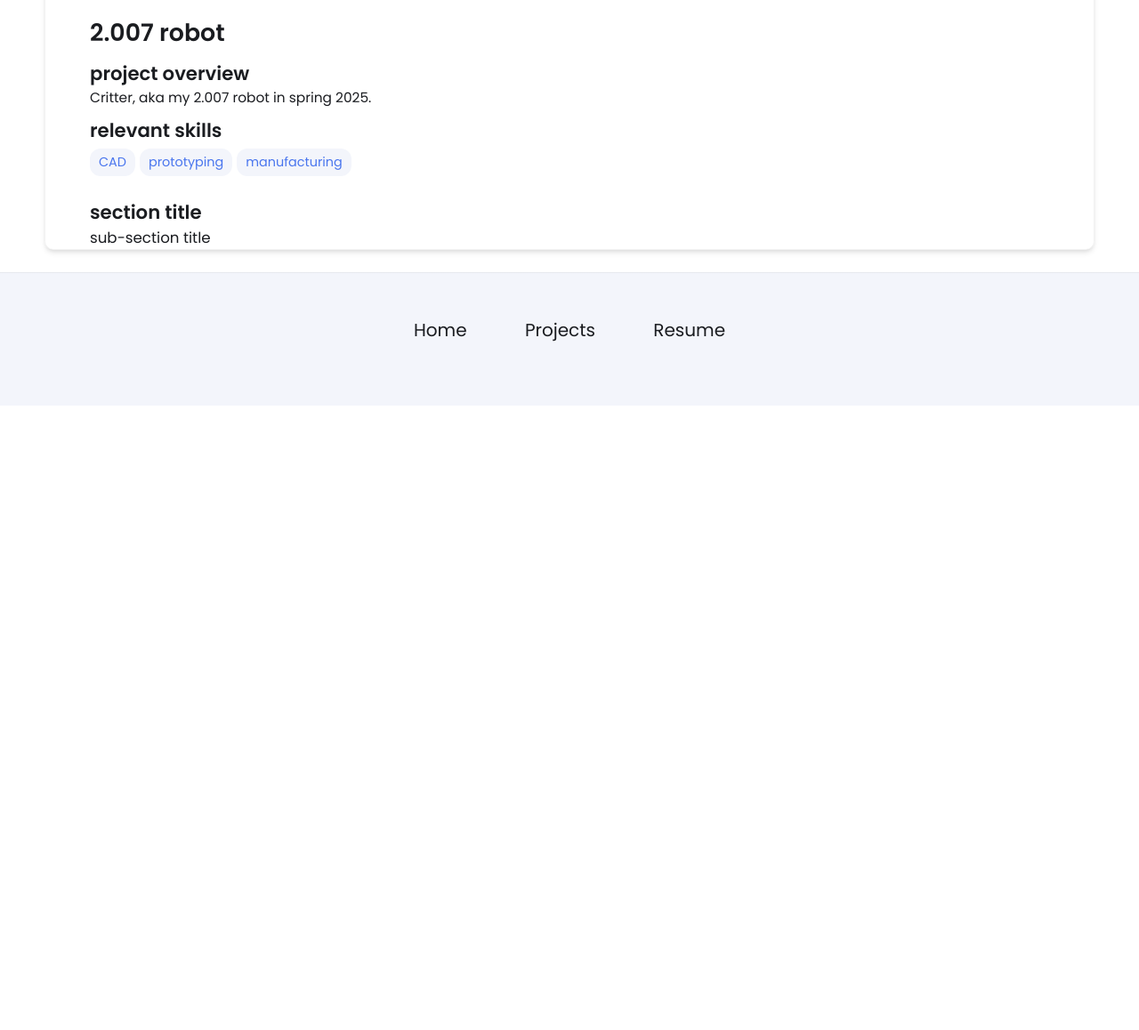
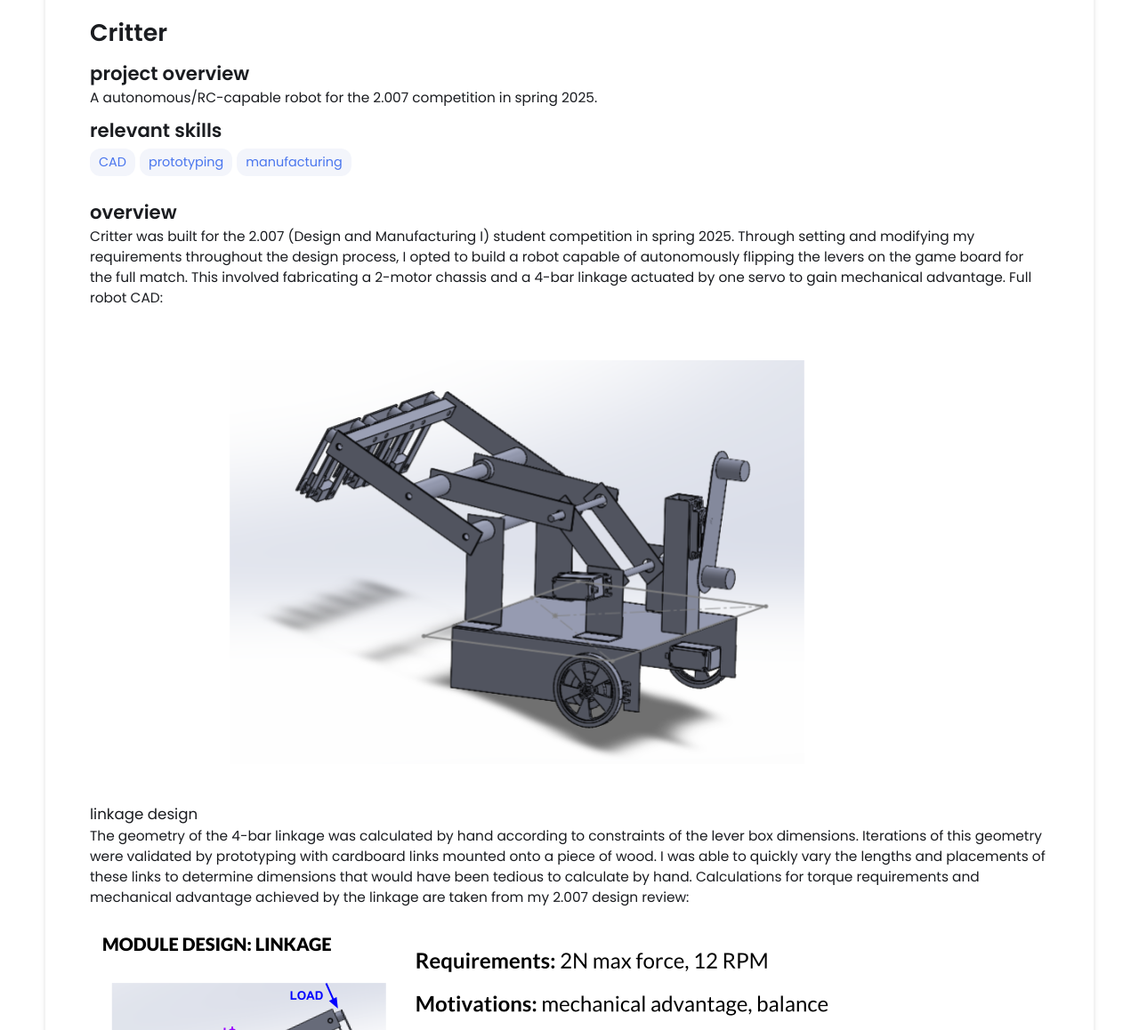
Before and after one commit to megg05/megg05.github.io, a Jekyll site: the page built from _projects/critter/index.md, in a window 1280 px wide and 1400 px high, scrolled down 248 px. Shown: the part 242-1400 px from the top of the window at 89% size. Built offline with Jekyll 4.4.1, drawn with Linux system fonts in a browser that asks for light colours; before the commit the page ends 946 px from its top, so only the background shows below that; some of the changed text lies outside the part shown.

Commit message:
2.007 stuff

```diff
--- a/_projects/critter/index.md
+++ b/_projects/critter/index.md
@@ -1,15 +1,28 @@
 ---
 layout: post
-title: 2.007 robot
+title: Critter
 order: 2
-description:  Critter, aka my 2.007 robot in spring 2025.
+description:  A autonomous/RC-capable robot for the 2.007 competition in spring 2025.
 skills:
 - CAD
 - prototyping
 - manufacturing
-main-image: /critter1.jpg
+main-image: /crittercool.jpg
 ---
 
-## section title
+## overview
+Critter was built for the 2.007 (Design and Manufacturing I) student competition in spring 2025. Through setting and modifying my  requirements throughout the design process, I opted to build a robot capable of autonomously flipping the levers on the game board for the full match. This involved fabricating a 2-motor chassis and a 4-bar linkage actuated by one servo to gain mechanical advantage. Full robot CAD:
+{% include image-gallery.html images="crittercad.png" height="600" %}
 
-### sub-section title
+### linkage design
+The geometry of the 4-bar linkage was calculated by hand according to constraints of the lever box dimensions. Iterations of this geometry were validated by prototyping with cardboard links mounted onto a piece of wood. I was able to quickly vary the lengths and placements of these links to determine dimensions that would have been tedious to calculate by hand. Calculations for torque requirements and mechanical advantage achieved by the linkage are taken from my 2.007 design review:
+{% include image-gallery.html images="linkage.png" height="800" %}
+My chassis size was adjusted to be small enough to allow full reach by the linkage output, but large enough to overcome torque imposed by the extended linkage and keep wheels in contact with the ground.
+
+### locking mechanism design
+To reliably operate the levers, I created a locking mechanism for linkage output that would allow my robot to latch onto the levers by driving into them during the autonomous period:
+{% include image-gallery.html images="locking.png" height="800" %}
+
+While my strategy for the game was fairly simple, I focused on precise manufacturing of my chassis and linkage to maximize the time spent on the levers and the rate at which my robot operated them. In addition to the calculations shown above, I utilized my CAD model to design for a low center of mass and high moment of inertia so that my robot could be lightweight but stable. This allowed my robot to operate at higher speeds in both driving and operating the game board. In case of failure, I incorporated remote-control switching ability in the electrical design, although autonomous mode was more desirable due to its consistent rate of operation.
+
+{% include image-gallery.html images="critter1.jpg" height="400" %}
```
Also changed, not shown: _projects/emg/index.md (+1 -1 lines), 1 other file.
